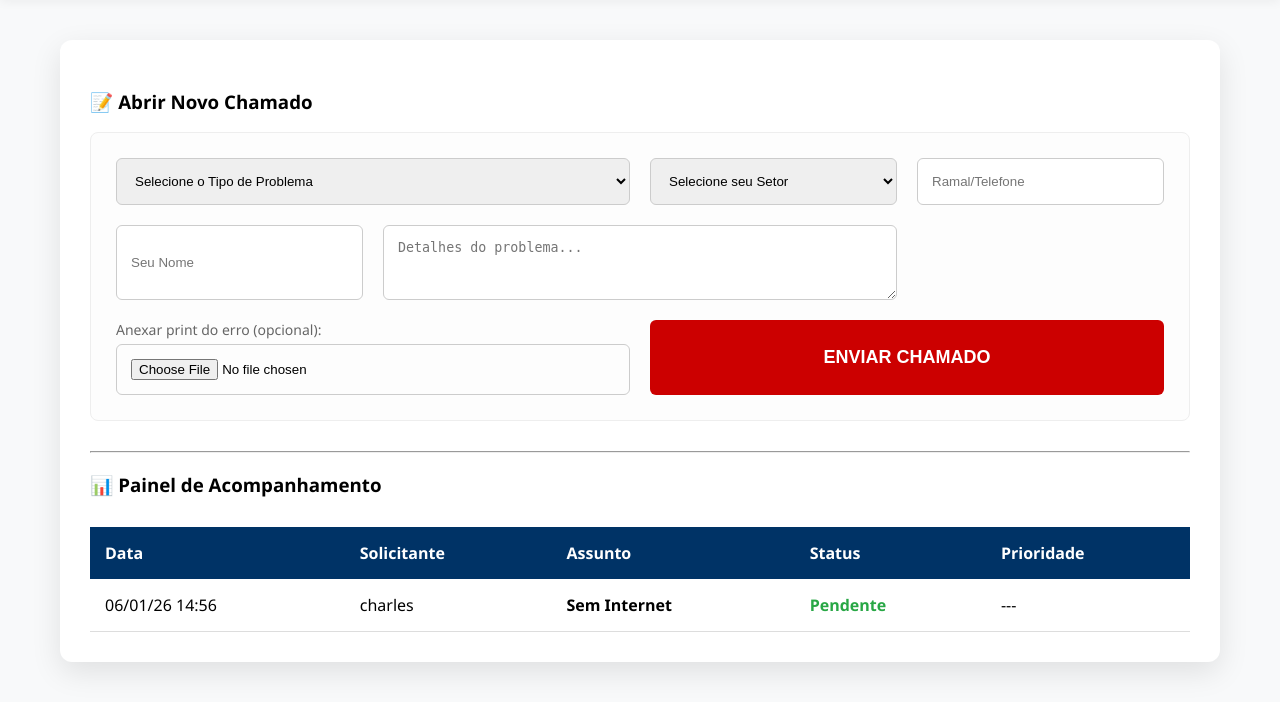
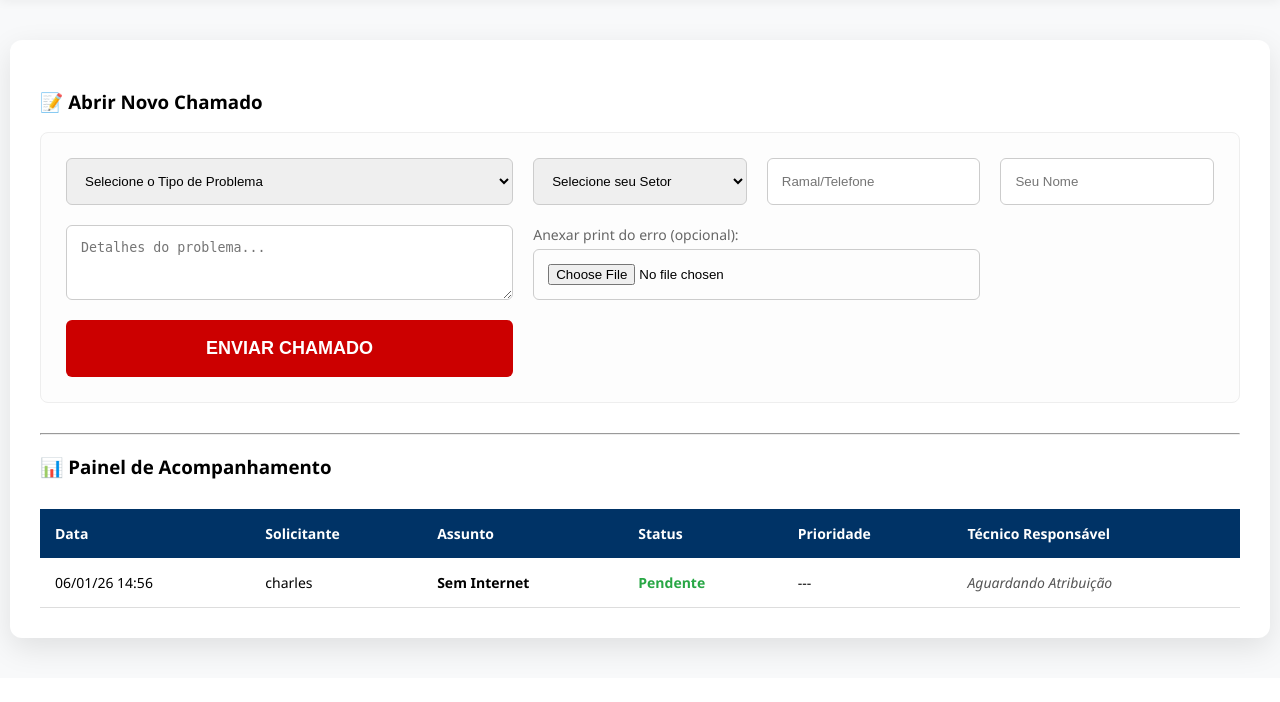
Before and after one commit to tiTSA-hub/projeto_sa, a Django app: page / in a window 1280 px wide. Shown: the part 226-928 px from the top of the page. After the commit the page ends 885 px from the top, so only its background shows below. Run offline with Django 5.2, Linux system fonts and the light colour scheme; data comes from the database, SQL or seed files in the repository; parts of the project's set-up code (start-up, migrations or seed data) failed here and were passed over.

Commit message:
Update index.html

```diff
--- a/templates/index.html
+++ b/templates/index.html
@@ -76,7 +76,7 @@
         .texto-vermelho { color: var(--vermelho-logo); }
 
         .container {
-            max-width: 1100px;
+            max-width: 1200px; /* Aumentado levemente para caber a nova coluna */
             margin: 40px auto;
             background: white;
             padding: 30px;
@@ -99,7 +99,7 @@
             padding: 14px;
             border: 1px solid #ccc;
             border-radius: 6px;
-            box-sizing: border-box; /* Garante que o padding não quebre o layout */
+            box-sizing: border-box;
         }
 
         .btn-enviar {
@@ -115,9 +115,10 @@
         }
 
         table { width: 100%; border-collapse: collapse; margin-top: 30px; }
-        th { background-color: var(--azul-primario); color: white; padding: 15px; text-align: left; }
-        td { padding: 15px; border-bottom: 1px solid #ddd; }
+        th { background-color: var(--azul-primario); color: white; padding: 15px; text-align: left; font-size: 14px; }
+        td { padding: 15px; border-bottom: 1px solid #ddd; font-size: 14px; }
         .status-concluido { font-weight: bold; color: #28a745; }
+        .tecnico-nome { color: #555; font-style: italic; }
     </style>
 </head>
 <body>
@@ -167,7 +168,8 @@
 
             <select name="setor" required>
                 <option value="">Selecione seu Setor</option>
-                <option value="Diretoria">Diretoria</option> <option value="Operacional/Gate">Operacional/Gate</option>
+                <option value="Diretoria">Diretoria</option>
+                <option value="Operacional/Gate">Operacional/Gate</option>
                 <option value="Manutencao/Almoxarifado">Manutenção/Almoxarifado</option>
                 <option value="Financeiro">Financeiro</option>
                 <option value="RH">RH</option>
@@ -201,6 +203,7 @@
                 <th>Assunto</th>
                 <th>Status</th>
                 <th>Prioridade</th>
+                <th>Técnico Responsável</th>
             </tr>
         </thead>
         <tbody>
@@ -211,9 +214,10 @@
                 <td><strong>{{ chamado.titulo }}</strong></td>
                 <td><span class="status-concluido">{{ chamado.status }}</span></td>
                 <td>{{ chamado.prioridade|default:"---" }}</td>
+                <td class="tecnico-nome">{{ chamado.tecnico|default:"Aguardando Atribuição" }}</td>
             </tr>
             {% empty %}
-            <tr><td colspan="5" style="text-align: center; padding: 20px;">Nenhum chamado registrado.</td></tr>
+            <tr><td colspan="6" style="text-align: center; padding: 20px;">Nenhum chamado registrado.</td></tr>
             {% endfor %}
         </tbody>
     </table>
```
